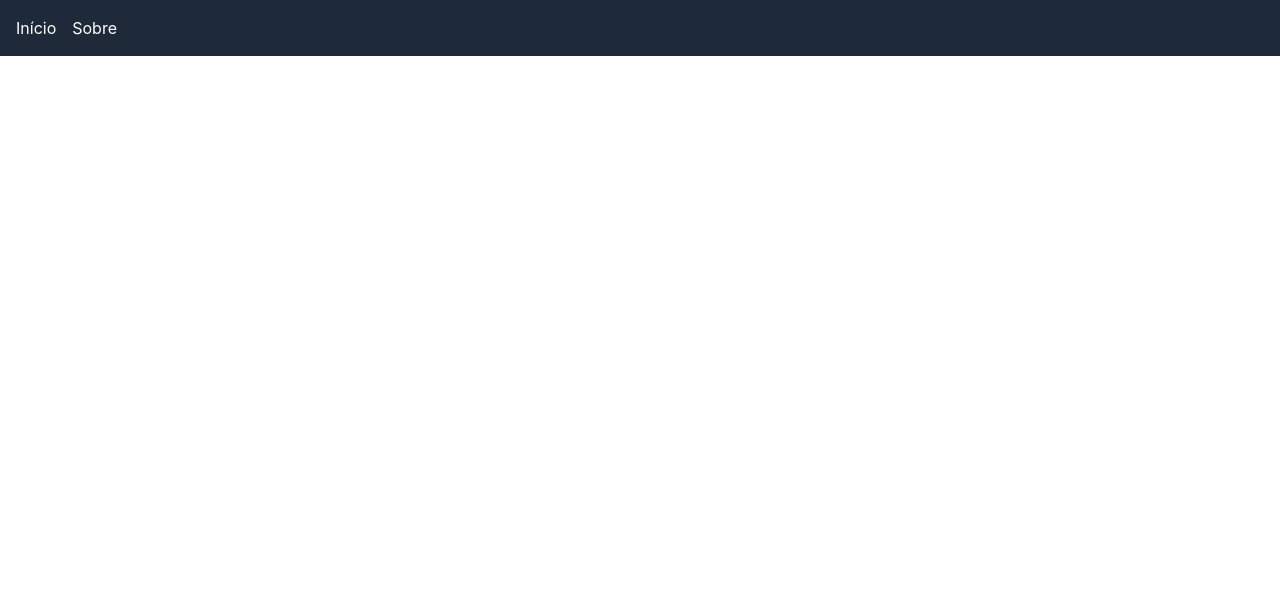
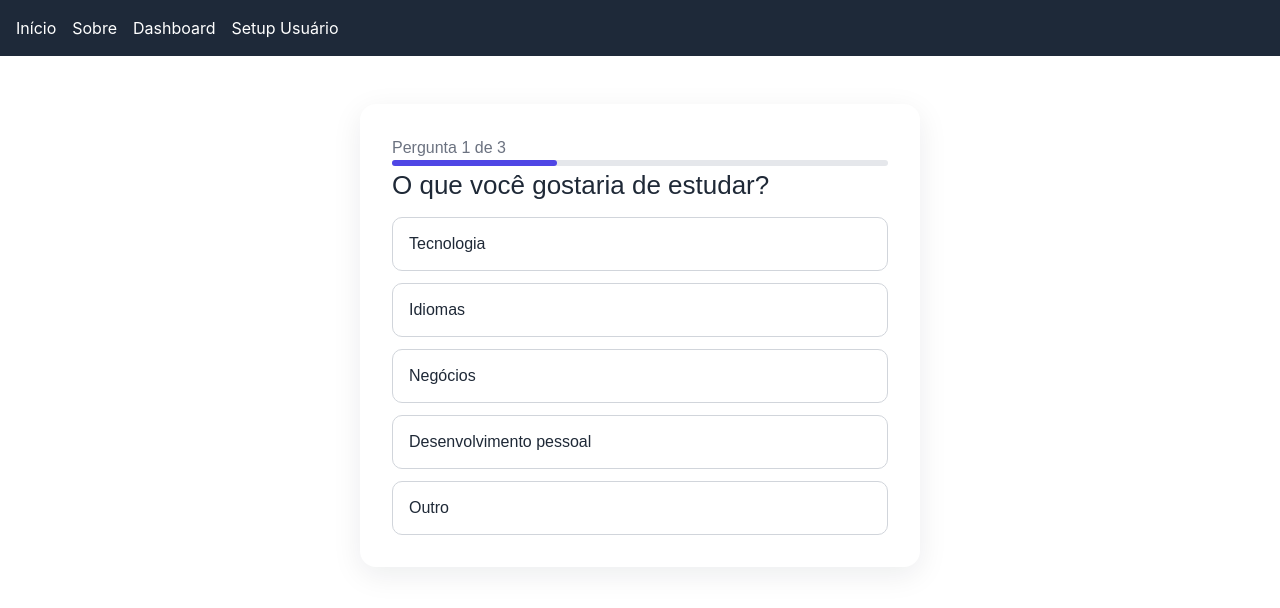
Before and after one commit to CLEBERbr77/projeto-estudos, a React (Vite) app in the folder front/: page /setupUsuario in a window 1280 px wide. Before the commit this address had no page. Shown: the top 608 px of the page. Built offline with nearby package versions, Linux system fonts and the light colour scheme.

Commit message:
Adicionei pagina de preferencias iniciais do usuario

```diff
--- a/front/src/App.jsx
+++ b/front/src/App.jsx
@@ -1,4 +1,6 @@
 import { BrowserRouter, Routes, Route, Link } from 'react-router-dom';
+import Dashboard from './pages/dashboard'
+import SetupUsuario from './pages/setupUsuario';
 
 const Home = () => <h1 className="text-2xl p-4">Página Inicial</h1>;
 const Sobre = () => <h1 className="text-2xl p-4">Página Sobre</h1>;
@@ -9,11 +11,15 @@ export default function App() {
       <nav className="p-4 bg-gray-800 text-white flex gap-4">
         <Link to="/" className="hover:underline">Início</Link>
         <Link to="/sobre" className="hover:underline">Sobre</Link>
+        <Link to="/Dashboard" className="hover:underline">Dashboard</Link>
+        <Link to="/setupUsuario" className="hover:underline">Setup Usuário</Link>
       </nav>
 
       <Routes>
         <Route path="/" element={<Home />} />
         <Route path="/sobre" element={<Sobre />} />
+        <Route path="/Dashboard" element={<Dashboard />} />
+        <Route path="/setupUsuario" element={<SetupUsuario />} />
       </Routes>
     </BrowserRouter>
   );
--- a/front/src/components/formDisciplina/formDisciplina.jsx
+++ b/front/src/components/formDisciplina.jsx
@@ -1,5 +1,5 @@
 import { useState } from 'react';
-import api from '../../services/api';
+import api from '../services/api';
 
 export default function FormDisciplina() {
   const [disciplina, setDisciplina] = useState({ name: '', descricao: '' });
--- /dev/null
+++ b/front/src/components/formSetupUsuario.jsx
@@ -0,0 +1,100 @@
+import { useState } from "react";
+
+const perguntas = [
+	{
+		titulo: "O que você gostaria de estudar?",
+		opcoes: ["Tecnologia", "Idiomas", "Negócios", "Desenvolvimento pessoal", "Outro"],
+	},
+	{
+		titulo: "Como você prefere aprender?",
+		opcoes: ["Vídeos", "Textos", "Exercícios práticos", "Um pouco de cada"],
+	},
+	{
+		titulo: "Quanto tempo você pode estudar por dia?",
+		opcoes: ["Até 15 minutos", "De 15 a 30 minutos", "De 30 a 60 minutos", "Mais de 1 hora"],
+	},
+];
+
+export default function FormSetupUsuario() {
+	const [perguntaAtual, setPerguntaAtual] = useState(0);
+	const [respostas, setRespostas] = useState([]);
+	const concluido = perguntaAtual === perguntas.length;
+
+	function responder(opcao) {
+		setRespostas((atuais) => [...atuais, opcao]);
+		setPerguntaAtual((atual) => atual + 1);
+	}
+
+	const cardStyle = {
+		maxWidth: 560,
+		margin: "48px auto",
+		padding: 32,
+		color: "#1f2937",
+		fontFamily: "Arial, sans-serif",
+		background: "#fff",
+		borderRadius: 16,
+		boxShadow: "0 8px 30px rgba(15, 23, 42, 0.08)",
+	};
+
+	if (concluido) {
+		return (
+			<main style={cardStyle}>
+				<h1>Preferências concluídas!</h1>
+				<p>Suas respostas foram registradas para personalizar seus estudos.</p>
+			</main>
+		);
+	}
+
+	const pergunta = perguntas[perguntaAtual];
+
+	return (
+		<main style={cardStyle}>
+			<p style={{ color: "#6b7280" }}>
+				Pergunta {perguntaAtual + 1} de {perguntas.length}
+			</p>
+			<div
+				role="progressbar"
+				aria-label="Progresso das perguntas"
+				aria-valuemin={0}
+				aria-valuemax={perguntas.length}
+				aria-valuenow={perguntaAtual + 1}
+				style={{ height: 6, background: "#e5e7eb", borderRadius: 6 }}
+			>
+				<div
+					style={{
+						width: `${((perguntaAtual + 1) / perguntas.length) * 100}%`,
+						height: "100%",
+						background: "#4f46e5",
+						borderRadius: 6,
+						transition: "width 200ms ease",
+					}}
+				/>
+			</div>
+			<h1 style={{ fontSize: 26 }}>{pergunta.titulo}</h1>
+			<div>
+				{pergunta.opcoes.map((opcao) => (
+					<button
+						key={opcao}
+						type="button"
+						onClick={() => responder(opcao)}
+						style={{
+							display: "block",
+							width: "100%",
+							marginTop: 12,
+							padding: "14px 16px",
+							textAlign: "left",
+							fontSize: 16,
+							color: "#1f2937",
+							background: "#fff",
+							border: "1px solid #d1d5db",
+							borderRadius: 10,
+							cursor: "pointer",
+						}}
+					>
+						{opcao}
+					</button>
+				))}
+			</div>
+		</main>
+	);
+}
--- a/front/src/pages/paginaLogin.jsx
+++ b/front/src/pages/paginaLogin.jsx
@@ -1,4 +1,4 @@
-import FormLogin from '../components/formLogin/formLogin'
+import FormLogin from '../components/formLogin'
 
 export default function PaginaLogin() {
 
--- /dev/null
+++ b/front/src/pages/setupUsuario.jsx
@@ -0,0 +1,10 @@
+import FormSetupUsuario from "../components/formSetupUsuario"
+
+export default function SetupUsuario() {
+
+    return (
+        <form>
+            <FormSetupUsuario />
+        </form>
+    )
+}
```
Also changed, not shown: front/src/components/formConteudo.jsx (renamed from front/src/components/formConteudo/formConteudo.jsx), front/src/components/formLogin.jsx (renamed from front/src/components/formLogin/formLogin.jsx), front/src/components/navbar.jsx (renamed from front/src/components/navbar/navbar.jsx), front/src/components/timer.jsx (renamed from front/src/components/timer/timer.jsx).
